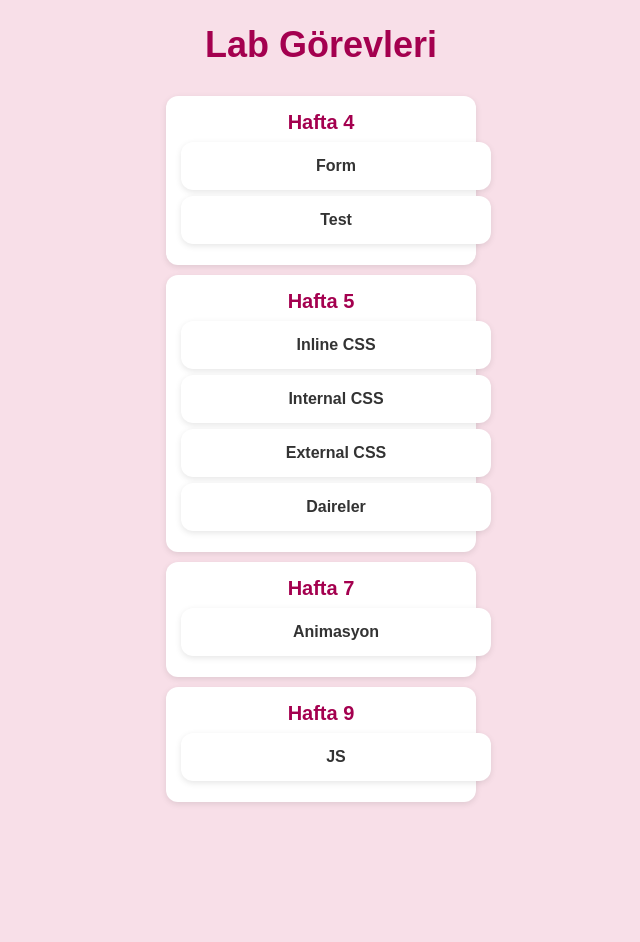
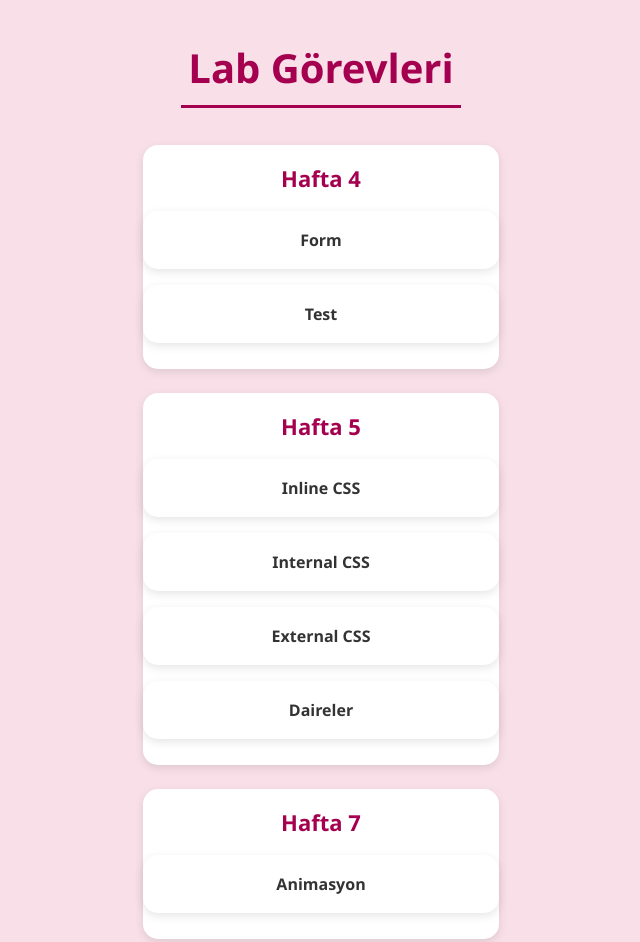
Before and after one commit to ennurdogan/ennurdogan, a plain HTML site: page index.html in a window 1280 px wide. Shown: the top 942 px of the page, without its empty margins (319-959 px from the left). Before the commit the page ends 812 px from the top, so only its background shows below. Drawn offline with Linux system fonts and the light colour scheme.

Commit message:
Update index.html

```diff
--- a/index.html
+++ b/index.html
@@ -8,14 +8,13 @@
 
     <style>
         body {
-            font-family: Arial, sans-serif;
-            background-color: #f8dfe8; /* toz pembe */
+            font-family: "Segoe UI", Arial, sans-serif;
+            background-color: #f8dfe8;
             margin: 0;
             padding: 0;
 
             display: flex;
             flex-direction: column;
-            justify-content: center;
             align-items: center;
 
             min-height: 100vh;
@@ -23,12 +22,29 @@
         }
 
         header h1 {
-            color: #a4004f; /* koyu pembe */
-            font-size: 36px;
-            margin-bottom: 20px;
+            color: #a4004f;
+            font-size: 40px;
+            margin-top: 40px;
+            margin-bottom: 10px;
+            border-bottom: 3px solid #a4004f;
+            padding-bottom: 10px;
+            width: 280px;
+        }
+
+        main {
+            display: flex;
+            justify-content: center;
+            align-items: center;
+            flex-direction: column;
+
+            width: 100%;
+            margin-top: 15px;
         }
 
         nav ul {
+            display: flex;
+            flex-direction: column;
+            align-items: center;
             list-style: none;
             padding: 0;
             margin: 0;
@@ -36,15 +52,21 @@
 
         nav ul > li {
             background: white;
-            padding: 15px;
-            margin: 10px 0;
-            border-radius: 12px;
-            width: 280px;
-            box-shadow: 0 2px 6px rgba(0,0,0,0.1);
+            padding: 18px;
+            margin: 12px 0;
+            border-radius: 15px;
+            width: 320px;
+            box-shadow: 0 3px 10px rgba(0,0,0,0.1);
+            transition: 0.25s ease;
+        }
+
+        nav ul > li:hover {
+            transform: scale(1.03);
+            box-shadow: 0 6px 14px rgba(0,0,0,0.15);
         }
 
         nav strong {
-            font-size: 20px;
+            font-size: 22px;
             color: #a4004f;
         }
 
@@ -52,18 +74,19 @@
             text-decoration: none;
             color: #333;
             font-weight: bold;
-        }
-
-        nav li ul {
-            margin-top: 8px;
-        }
-
-        nav li ul li {
-            margin: 6px 0;
+            transition: 0.2s;
         }
 
         nav a:hover {
             color: #a4004f;
+        }
+
+        nav li ul {
+            margin-top: 10px;
+        }
+
+        nav li ul li {
+            margin: 8px 0;
         }
     </style>
 
```
